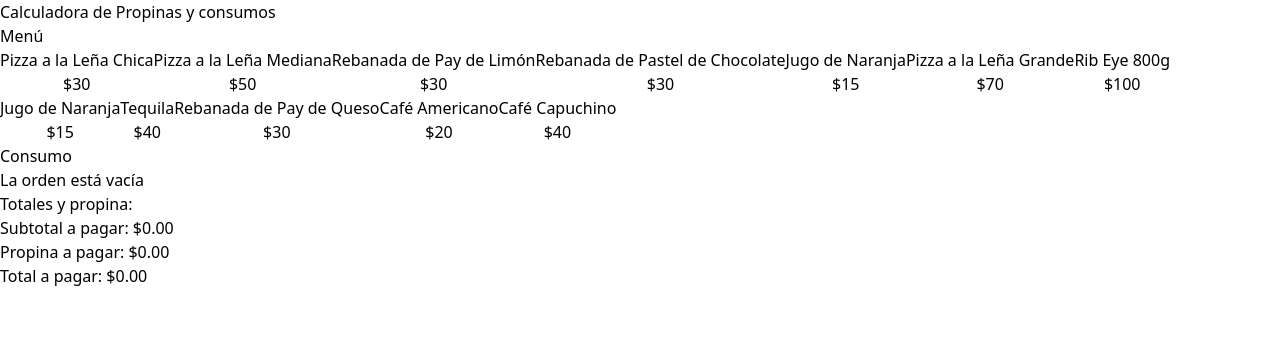
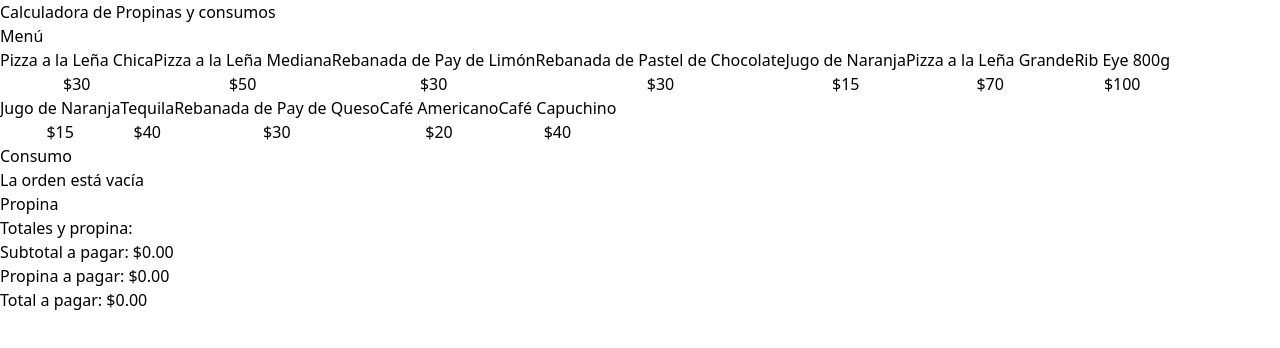
Before and after one commit to josegarcia19809/calculadora_propinas_ts, a React (Vite) app: page / in a window 1280 px wide. Shown: the top 348 px of the page. Built offline with nearby package versions, Linux system fonts and the light colour scheme.

Commit message:
PROYECTO-Calculadora de Propinas TS: Primeros pasos con las propinas

```diff
--- a/src/App.tsx
+++ b/src/App.tsx
@@ -3,6 +3,7 @@
 import useOrder from "./hooks/useOrder.ts";
 import OrderContents from "./components/OrderContents.tsx";
 import OrderTotals from "./components/OrderTotals.tsx";
+import TipPercentageForm from "./components/TipPercentageForm.tsx";
 
 
 const App = () => {
@@ -36,8 +37,9 @@
                         order={order}
                         removeItem={removeItem}
                     />
+                    <TipPercentageForm/>
                     <OrderTotals
-                    order={order}
+                        order={order}
                     />
                 </div>
             </main>
--- /dev/null
+++ b/src/components/TipPercentageForm.tsx
@@ -0,0 +1,9 @@
+function TipPercentageForm() {
+    return (
+        <div>
+            <h3 className="font-black text-2xl">Propina</h3>
+        </div>
+    );
+}
+
+export default TipPercentageForm;
```
